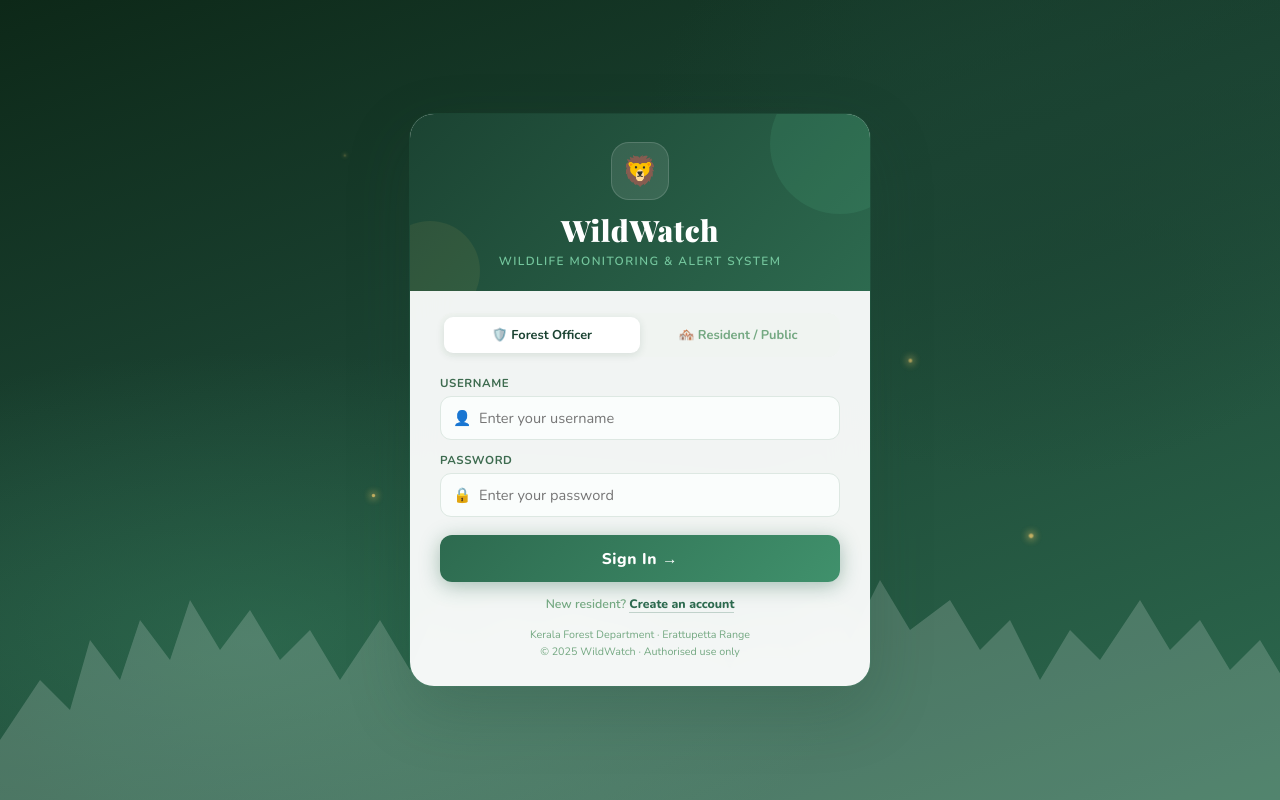
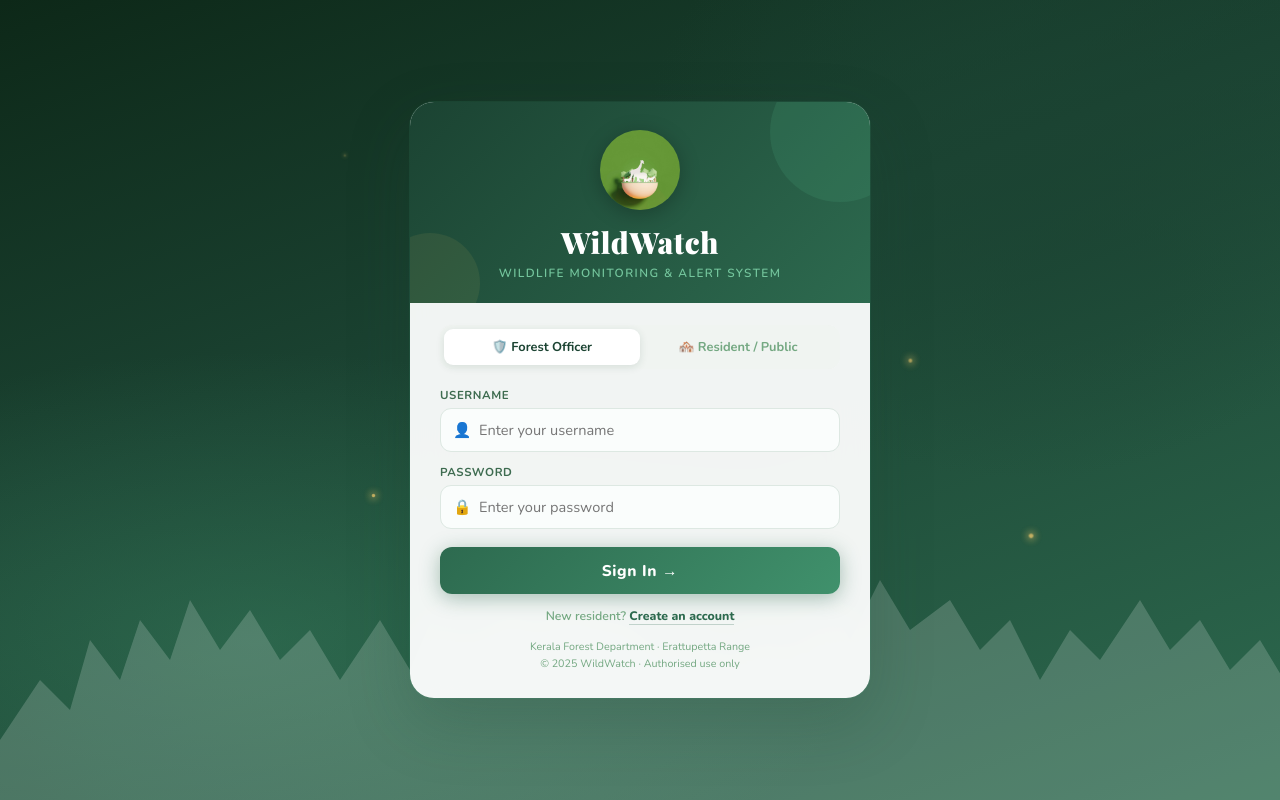
Before and after one commit to Sinju-Mathews/WildWatch, a Django app: page /login in a window 1280 px wide. Run offline with Django 5.2, Linux system fonts and the light colour scheme; parts of the project's set-up code (start-up, migrations or seed data) failed here and were passed over.

Commit message:
changes made

```diff
--- a/templates/login.html
+++ b/templates/login.html
@@ -1,3 +1,4 @@
+{% load static %}
 <!DOCTYPE html>
 <html lang="en">
 
@@ -163,16 +164,17 @@
     }
 
     .brand-icon {
-      width: 58px;
-      height: 58px;
-      background: rgba(255, 255, 255, .1);
-      border-radius: 18px;
       display: inline-flex;
       align-items: center;
       justify-content: center;
-      margin-bottom: 10px;
-      border: 1px solid rgba(255, 255, 255, .15);
-      font-size: 1.8rem;
+      margin-bottom: 12px;
+    }
+    .brand-icon img {
+      width: 80px;
+      height: 80px;
+      object-fit: cover;
+      border-radius: 50%;
+      box-shadow: 0 4px 20px rgba(0,0,0,.25);
     }
 
     .brand-name {
@@ -468,7 +470,7 @@
 
   <div class="card" id="mainCard">
     <div class="card-top">
-      <div class="brand-icon">🦁</div>
+      <div class="brand-icon"><img src="{% static 'logo.png' %}" alt="WildWatch Logo"></div>
       <div class="brand-name">WildWatch</div>
       <div class="brand-tagline">Wildlife Monitoring &amp; Alert System</div>
     </div>
--- a/templates/public.html
+++ b/templates/public.html
@@ -1,3 +1,4 @@
+{% load static %}
 <!DOCTYPE html>
 <html lang="en">
 <head>
@@ -19,7 +20,7 @@
 html,body{height:100%;font-family:'Nunito',sans-serif;background:var(--bg);color:var(--text-dark);}
 header{background:linear-gradient(135deg,var(--forest) 0%,var(--forest-mid) 100%);padding:0 20px;display:flex;align-items:center;justify-content:space-between;height:60px;box-shadow:0 2px 12px rgba(0,0,0,.15);position:sticky;top:0;z-index:100;}
 .hdr-logo{display:flex;align-items:center;gap:10px;}
-.hdr-logo-icon{font-size:1.4rem;}
+.hdr-logo-icon{width:42px;height:42px;object-fit:cover;flex-shrink:0;border-radius:50%;box-shadow:0 2px 8px rgba(0,0,0,.25);}
 .hdr-logo-name{font-family:'Playfair Display',serif;font-size:1.15rem;font-weight:700;color:#fff;}
 .hdr-logo-sub{font-size:.6rem;color:var(--leaf-bright);font-weight:600;letter-spacing:.08em;text-transform:uppercase;}
 .hdr-right{display:flex;align-items:center;gap:10px;}
@@ -107,7 +108,7 @@ header{background:linear-gradient(135deg,var(--forest) 0%,var(--forest-mid) 100%
 
 <header>
   <div class="hdr-logo">
-    <div class="hdr-logo-icon">🦁</div>
+    <img class="hdr-logo-icon" src="{% static 'logo.png' %}" alt="WildWatch Logo">
     <div>
       <div class="hdr-logo-name">WildWatch</div>
       <div class="hdr-logo-sub">Community Alerts</div>
--- a/wildwatch_app/views.py
+++ b/wildwatch_app/views.py
@@ -238,6 +238,7 @@ def _detection_to_dict(r):
         "confidence": float(r.confidence or 0),
         "risk": r.risk_level,
         "snapshot": snap,
+        "date": r.detected_at.strftime("%d %b %Y") if r.detected_at else "",
         "time": r.detected_at.strftime("%H:%M:%S") if r.detected_at else "",
         "detected_at": r.detected_at.strftime("%H:%M:%S") if r.detected_at else "",
     }
```
Also changed, not shown: templates/officer.html (+10 -7 lines), logo.png (added).
